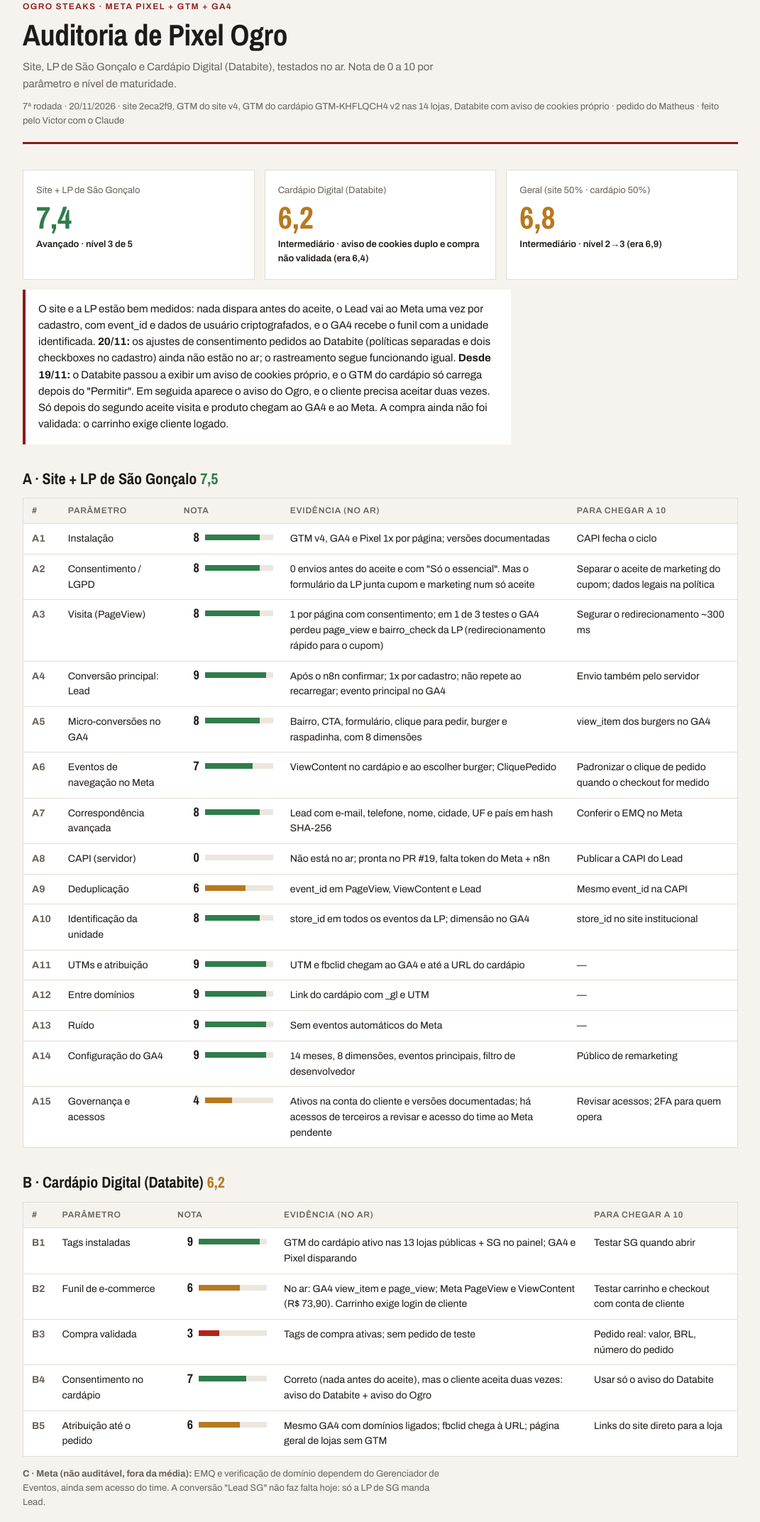
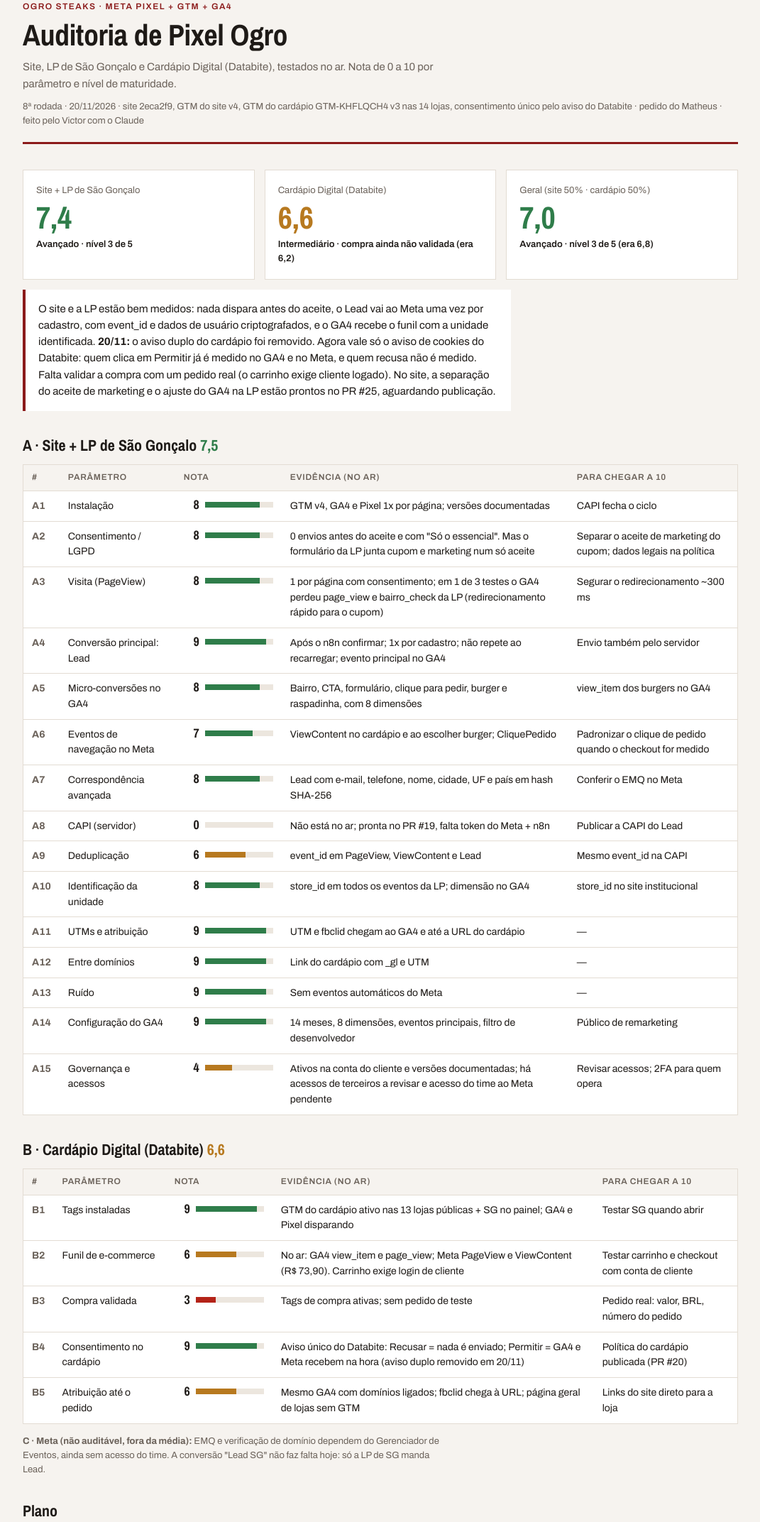
Before and after one commit to dev-seven7/ogro-auditoria-pixel, a plain HTML site: page index.html in a window 1280 px wide. Shown: the part 29-2173 px from the top of the page at 71% size, without its empty margins (104-1175 px from the left). Drawn offline with nearby package versions, Linux system fonts and the light colour scheme.

Commit message:
docs: auditoria de pixel 8ª rodada (aviso único no cardápio · geral 7,0)
Co-Authored-By: Claude Opus 5.5 <noreply@anthropic.com>

```diff
--- a/index.html
+++ b/index.html
@@ -58,16 +58,16 @@ footer{font-size:12px;color:var(--muted);border-top:1px solid var(--line);paddin
   <span class="eyebrow">Ogro Steaks · Meta Pixel + GTM + GA4</span>
   <h1>Auditoria de Pixel Ogro</h1>
   <p class="lede">Site, LP de São Gonçalo e Cardápio Digital (Databite), testados no ar. Nota de 0 a 10 por parâmetro e nível de maturidade.</p>
-  <span class="meta">7ª rodada · 20/11/2026 · site 2eca2f9, GTM do site v4, GTM do cardápio GTM-KHFLQCH4 v2 nas 14 lojas, Databite com aviso de cookies próprio · pedido do Matheus · feito pelo Victor com o Claude</span>
+  <span class="meta">8ª rodada · 20/11/2026 · site 2eca2f9, GTM do site v4, GTM do cardápio GTM-KHFLQCH4 v3 nas 14 lojas, consentimento único pelo aviso do Databite · pedido do Matheus · feito pelo Victor com o Claude</span>
 </header>
 
 <section>
   <div class="tiles">
     <div class="tile"><span class="lbl">Site + LP de São Gonçalo</span><span class="num hi">7,4</span><span class="lvl">Avançado · nível 3 de 5</span></div>
-    <div class="tile"><span class="lbl">Cardápio Digital (Databite)</span><span class="num mid">6,2</span><span class="lvl">Intermediário · aviso de cookies duplo e compra não validada (era 6,4)</span></div>
-    <div class="tile"><span class="lbl">Geral (site 50% · cardápio 50%)</span><span class="num mid">6,8</span><span class="lvl">Intermediário · nível 2→3 (era 6,9)</span></div>
+    <div class="tile"><span class="lbl">Cardápio Digital (Databite)</span><span class="num mid">6,6</span><span class="lvl">Intermediário · compra ainda não validada (era 6,2)</span></div>
+    <div class="tile"><span class="lbl">Geral (site 50% · cardápio 50%)</span><span class="num hi">7,0</span><span class="lvl">Avançado · nível 3 de 5 (era 6,8)</span></div>
   </div>
-  <div class="lead-box"><p>O site e a LP estão bem medidos: nada dispara antes do aceite, o Lead vai ao Meta uma vez por cadastro, com event_id e dados de usuário criptografados, e o GA4 recebe o funil com a unidade identificada. <strong>20/11:</strong> os ajustes de consentimento pedidos ao Databite (políticas separadas e dois checkboxes no cadastro) ainda não estão no ar; o rastreamento segue funcionando igual. <strong>Desde 19/11:</strong> o Databite passou a exibir um aviso de cookies próprio, e o GTM do cardápio só carrega depois do "Permitir". Em seguida aparece o aviso do Ogro, e o cliente precisa aceitar duas vezes. Só depois do segundo aceite visita e produto chegam ao GA4 e ao Meta. A compra ainda não foi validada: o carrinho exige cliente logado.</p></div>
+  <div class="lead-box"><p>O site e a LP estão bem medidos: nada dispara antes do aceite, o Lead vai ao Meta uma vez por cadastro, com event_id e dados de usuário criptografados, e o GA4 recebe o funil com a unidade identificada. <strong>20/11:</strong> o aviso duplo do cardápio foi removido. Agora vale só o aviso de cookies do Databite: quem clica em Permitir já é medido no GA4 e no Meta, e quem recusa não é medido. Falta validar a compra com um pedido real (o carrinho exige cliente logado). No site, a separação do aceite de marketing e o ajuste do GA4 na LP estão prontos no PR #25, aguardando publicação.</p></div>
 </section>
 
 <section>
@@ -95,14 +95,14 @@ footer{font-size:12px;color:var(--muted);border-top:1px solid var(--line);paddin
 </section>
 
 <section>
-  <h2>B · Cardápio Digital (Databite) <span class="mid">6,2</span></h2>
+  <h2>B · Cardápio Digital (Databite) <span class="mid">6,6</span></h2>
   <div class="tbl"><table>
     <thead><tr><th>#</th><th>Parâmetro</th><th>Nota</th><th>Evidência (no ar)</th><th>Para chegar a 10</th></tr></thead>
     <tbody>
       <tr><td class="id">B1</td><td>Tags instaladas</td><td class="sc"><span class="bar" style="--v:9;--c:var(--good)"><b>9</b><i></i></span></td><td>GTM do cardápio ativo nas 13 lojas públicas + SG no painel; GA4 e Pixel disparando</td><td>Testar SG quando abrir</td></tr>
       <tr><td class="id">B2</td><td>Funil de e-commerce</td><td class="sc"><span class="bar" style="--v:6;--c:var(--warn)"><b>6</b><i></i></span></td><td>No ar: GA4 view_item e page_view; Meta PageView e ViewContent (R$ 73,90). Carrinho exige login de cliente</td><td>Testar carrinho e checkout com conta de cliente</td></tr>
       <tr><td class="id">B3</td><td>Compra validada</td><td class="sc"><span class="bar" style="--v:3;--c:var(--bad)"><b>3</b><i></i></span></td><td>Tags de compra ativas; sem pedido de teste</td><td>Pedido real: valor, BRL, número do pedido</td></tr>
-      <tr><td class="id">B4</td><td>Consentimento no cardápio</td><td class="sc"><span class="bar" style="--v:7;--c:var(--good)"><b>7</b><i></i></span></td><td>Correto (nada antes do aceite), mas o cliente aceita duas vezes: aviso do Databite + aviso do Ogro</td><td>Usar só o aviso do Databite</td></tr>
+      <tr><td class="id">B4</td><td>Consentimento no cardápio</td><td class="sc"><span class="bar" style="--v:9;--c:var(--good)"><b>9</b><i></i></span></td><td>Aviso único do Databite: Recusar = nada é enviado; Permitir = GA4 e Meta recebem na hora (aviso duplo removido em 20/11)</td><td>Política do cardápio publicada (PR #20)</td></tr>
       <tr><td class="id">B5</td><td>Atribuição até o pedido</td><td class="sc"><span class="bar" style="--v:6;--c:var(--warn)"><b>6</b><i></i></span></td><td>Mesmo GA4 com domínios ligados; fbclid chega à URL; página geral de lojas sem GTM</td><td>Links do site direto para a loja</td></tr>
     </tbody>
   </table></div>
@@ -114,7 +114,6 @@ footer{font-size:12px;color:var(--muted);border-top:1px solid var(--line);paddin
   <div class="tbl"><table>
     <thead><tr><th>Prioridade</th><th>Ação</th><th>Quem</th><th>Efeito</th></tr></thead>
     <tbody>
-      <tr><td><strong class="lo">P0</strong></td><td>Tirar o aviso duplo: usar o "Permitir" do Databite como consentimento no GTM do cardápio</td><td>Victor</td><td>B4 7 → 9 · mais dados medidos</td></tr>
       <tr><td><strong class="lo">P0</strong></td><td>Pedido real de teste numa loja (conta de cliente) para validar carrinho, checkout e compra</td><td>Victor + loja</td><td>Cardápio 6,4 → ~8,4 · Geral → ~7,9</td></tr>
       <tr><td><strong class="mid">P1</strong></td><td>CAPI do Lead: token + 2 nós no n8n + publicar o PR #19</td><td>Matheus + Victor</td><td>Site+LP 7,5 → ~8,2</td></tr>
       <tr><td><strong class="mid">P1</strong></td><td>Revisão dos acessos de terceiros</td><td>Manu</td><td>A15 4 → 8</td></tr>
@@ -134,7 +133,8 @@ footer{font-size:12px;color:var(--muted);border-top:1px solid var(--line);paddin
       <tr><td>GTM do site no Databite (sem envio)</td><td>7,5</td><td>2,6</td><td>5,0</td></tr>
       <tr><td>GTM próprio do cardápio nas 14 lojas</td><td>7,4</td><td>6,4</td><td>6,9</td></tr>
       <tr><td>Databite com aviso próprio (aviso duplo)</td><td>7,4</td><td>6,2</td><td>6,8</td></tr>
-      <tr><td><strong>7ª rodada (20/11)</strong></td><td><strong class="hi">7,4</strong></td><td><strong class="mid">6,2</strong></td><td><strong class="mid">6,8</strong></td></tr>
+      <tr><td>7ª rodada (20/11, manhã)</td><td>7,4</td><td>6,2</td><td>6,8</td></tr>
+      <tr><td><strong>Aviso único no cardápio (20/11)</strong></td><td><strong class="hi">7,4</strong></td><td><strong class="mid">6,6</strong></td><td><strong class="hi">7,0</strong></td></tr>
     </tbody>
   </table></div>
 </section>
```
